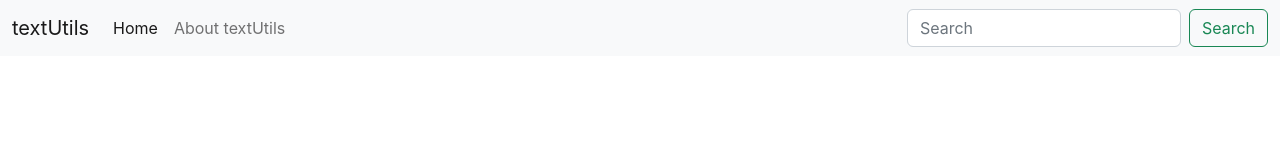
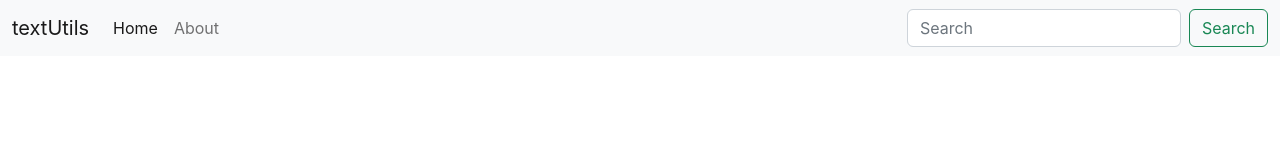
Before and after one commit to rks-031/textUtils, a React (Create React App) app: page / in a window 1280 px wide. Shown: the top 160 px of the page. Built offline with nearby package versions, Linux system fonts and the light colour scheme.

Commit message:
importing text form

```diff
--- a/src/App.js
+++ b/src/App.js
@@ -1,12 +1,13 @@
 //import logo from './logo.svg';
 import "./App.css";
 import Navbar from "./components/Navbar";
+import textForms from "./components/textForms";
 
 function App() {
   return (
     <>
-      <Navbar title="textUtils" aboutText="About textUtils" />
-      {/* <Navbar /> */}
+      <Navbar title="textUtils" aboutText="About" />
+      <textForms />
     </>
   );
 }
--- /dev/null
+++ b/src/components/textForms.js
@@ -0,0 +1,14 @@
+import React from "react";
+
+export default function textForms() {
+  return (
+    <>
+      <div class="mb-3">
+        <label for="myBox" class="form-label">
+          Example textarea
+        </label>
+        <textarea class="form-control" id="myBox" rows="3"></textarea>
+      </div>
+    </>
+  );
+}
```
